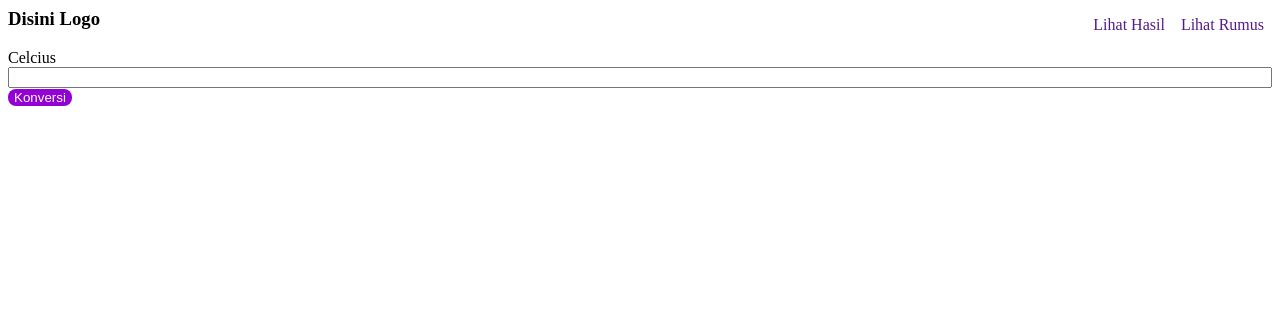
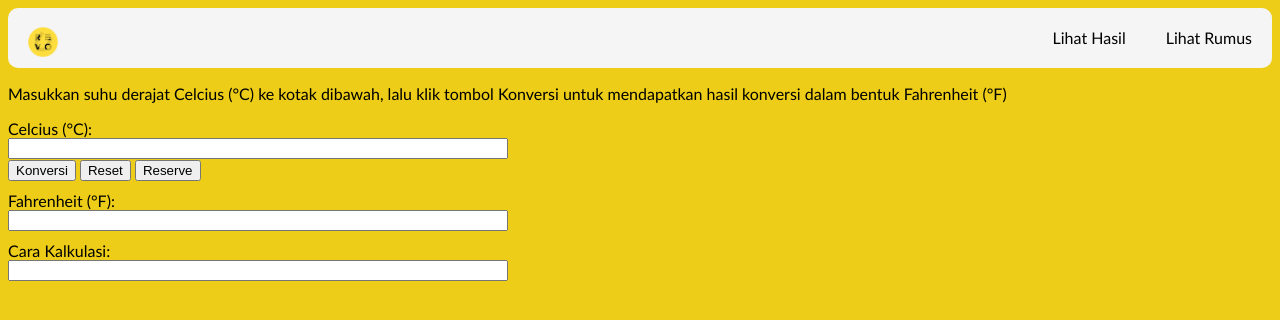
Before and after one commit to revou-fundamental-course/5-feb-24-ahmadbale, a plain HTML site: page index.html in a window 1280 px wide. Drawn offline with Linux system fonts and the light colour scheme.

Commit message:
Final Mini Coding

```diff
--- a/css/style.css
+++ b/css/style.css
@@ -1,50 +1,109 @@
 #navigation-bar {
     display: flex;
     justify-content: space-between;
+    height: 60px;
+}
+
+header{
+    background-color: whitesmoke;
+    border-radius: 10px;
+}
+
+body{
+    font-family:'Gill Sans', 'Gill Sans MT', Calibri, 'Trebuchet MS', sans-serif;
+    background-color:rgb(237, 205, 24);
 }
 
 #logo {
     height: min-content;
-    margin-top: 0;
+    padding-left: 20px;
+}
+
+#logo-header {
+width:30px;
+height: 30px;
 }
 
 #navigation{
     display: flex;
-
 }
 
 #navigation> a {
     text-decoration: none;
-    padding: 8px;
+    padding: 20px;
+    color:black;
 }
 
 #navigation:hover {
     color: red;
 }
 
-.input-section{
+
+.input-section-celcius{
+    margin-top: 10px;
     display:flex;
     flex-direction: column;
+    width: 500px;
 }
 
-.input-field {
+
+.input-field-celcius {
     outline: none;
     border-radius: 8px;
     border: solid black;
     padding: 10px 10px;
 }
 
-.input-field:focus {
+.input-field-celcius:focus {
     border: solid blue;
 }
 
+.input-field-fahrenheit {
+    outline: none;
+    border-radius: 8px;
+    border: solid black;
+    padding: 10px 10px;
+}
+
+.input-field-fahrenheit:focus {
+    border: solid blue;
+}
+
+.input-field-caraKalkulasi {
+    outline: none;
+    border-radius: 8px;
+    border: solid black;
+    padding: 10px 10px;
+}
+
+.input-field-cara-Kalkulasi:focus {
+    border: solid blue;
+}
+
+
+.input-section-fahrenheit{
+    margin-top: 10px;
+    display:flex;
+    flex-direction: column;
+    width: 500px;
+}
+
+.input-section-kalkulasi{
+    margin-top:10px;
+    display:flex;
+    flex-direction: column;
+    width: 500px;
+}
+
+
 /* Button */
 .my-button {
-    background-color:darkviolet;
-    color: white;
-    border-radius: 8px;
+    margin-top: 7px;
+    background-color:azure;
+    color: black;
+    border-radius: 10px;
     border: none;
-    padding : 8px 16 px;
+    padding : 5px  10px;
     cursor: pointer;
 }
 
--- a/index.html
+++ b/index.html
@@ -5,21 +5,40 @@
         <meta name="viewport" content="width=device-width, initial-scale=1.0 "/>
         <title> Konverter Suhu </title>
         <link rel="stylesheet" href="css/style.css"/>
+        <script src="js/script.js"></script>
     </head>
 
     <body>
+
         <header id="navigation-bar">
-        <h3 id="logo">Disini Logo</h3>
+        <h3 id="logo">
+            <img id="logo-header" src="Assets/download.png" alt="logo">
+        </h3>
             <nav id="navigation">
                 <a href="">Lihat Hasil</a>
                 <a href="">Lihat Rumus</a>
             </nav>
         </header>
-        <div class="input-section">
-            <label for="input-field">Celcius </label>
+        <p>Masukkan suhu derajat Celcius (°C) ke kotak dibawah, lalu klik tombol Konversi untuk mendapatkan hasil konversi dalam bentuk Fahrenheit (°F)</p>
+        <div class="input-section-celcius">
+            <label for="input-field-celcius">Celcius (°C): </label>
             <input type="number" id="input-field">
         </div>
-        <button class="my-button">Konversi</button>
+        <button class="my-button-konversi">Konversi</button>
+        <button class="my-button-reset">Reset</button>
+        <button class="my-button-reserve">Reserve</button>
+
+        <div class="input-section-fahrenheit">
+            <label for="input-field-fahrenheit">Fahrenheit (°F): </label>
+            <input type="number" id="input-field">
+        </div>
+
+        <div class="input-section-kalkulasi">
+            <label for="input-field-caraKalkulasi">Cara Kalkulasi: </label>
+            <input type="number" id="input-field">
+        </div>
+
+
     </body>
 
     </html>
```
Also changed, not shown: Assets/download.png (added).
